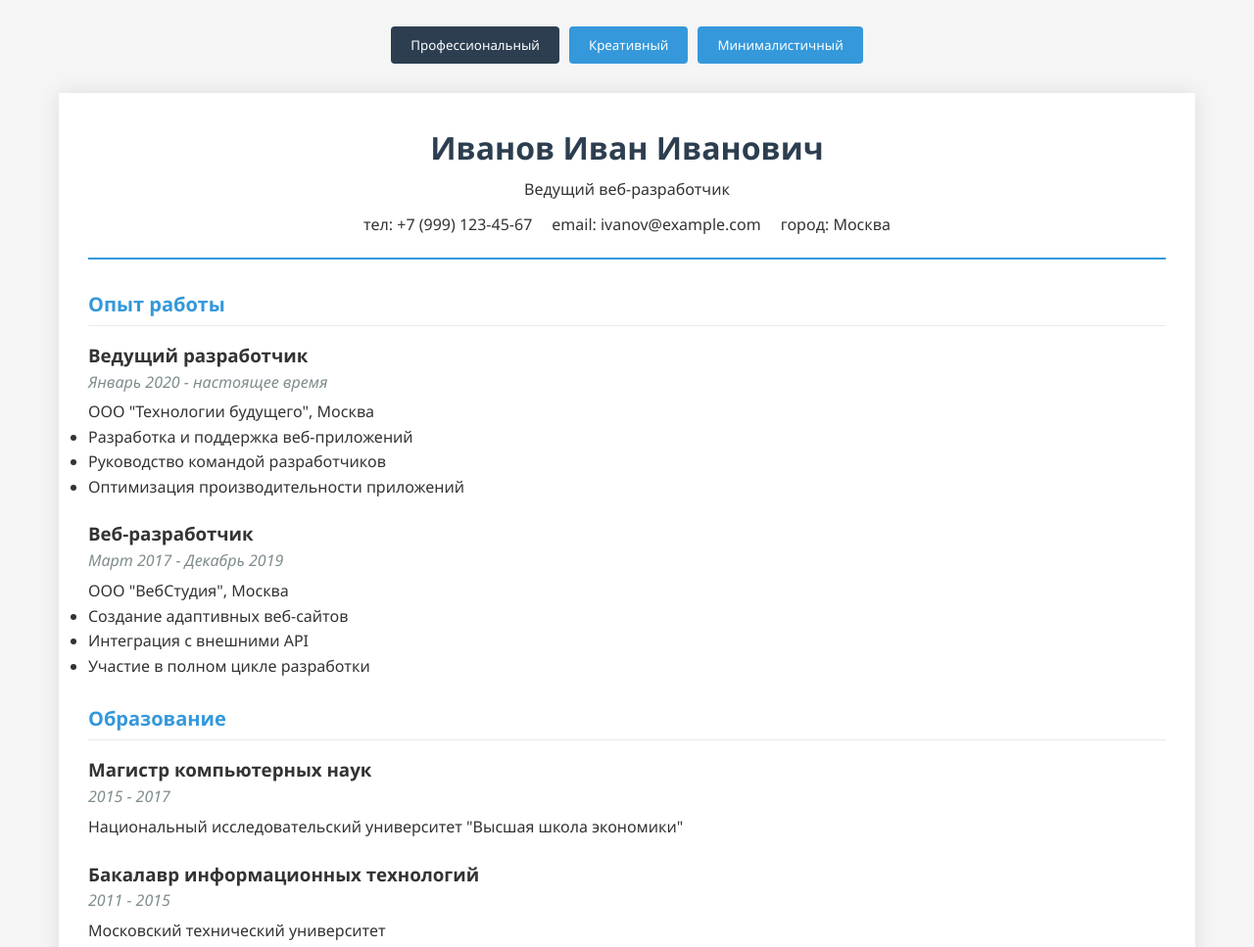
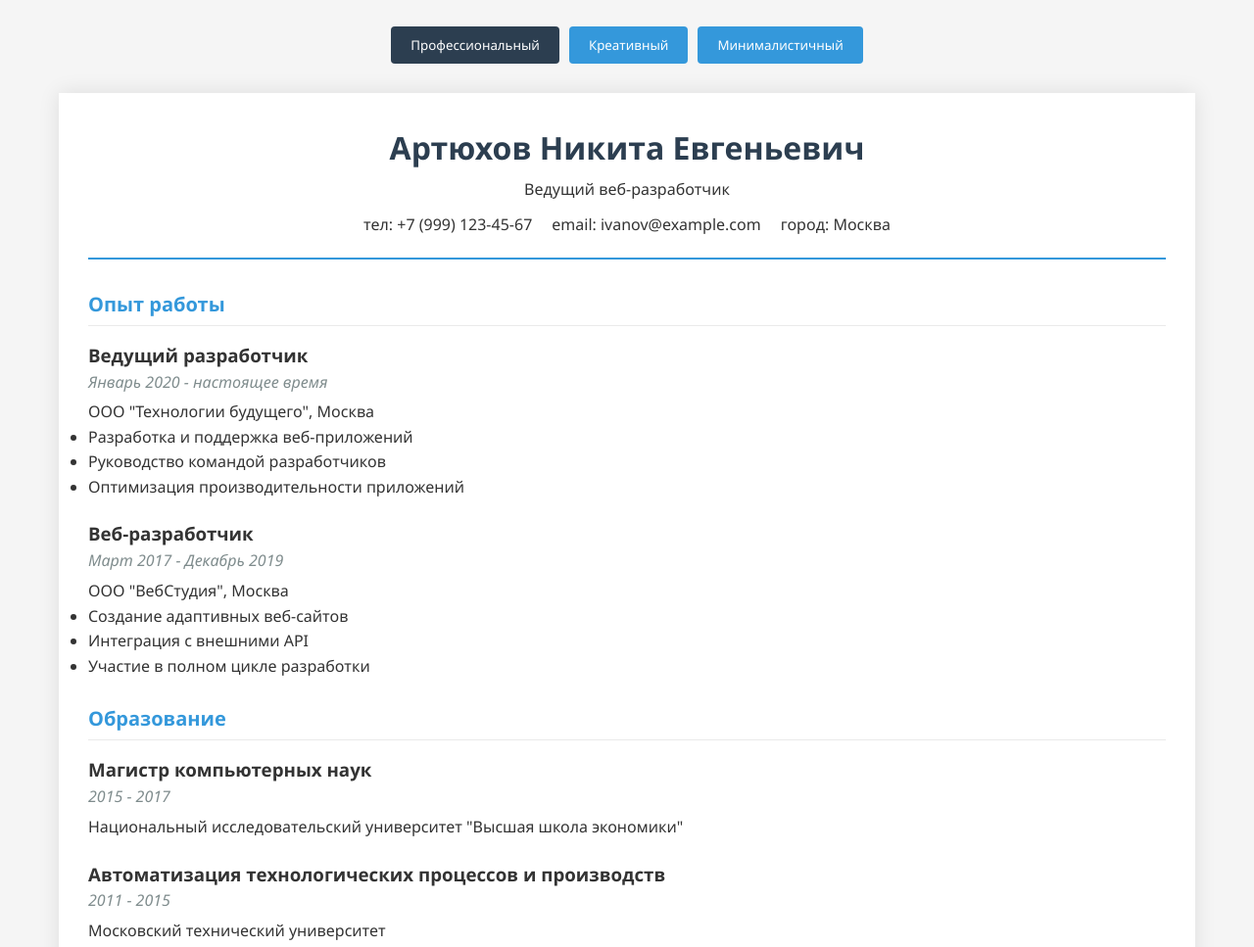
Before and after one commit to Nikita-proga/Nikita-proga.github.io, a plain HTML site: page index.html in a window 1280 px wide. Shown: the part 94-1061 px from the top of the page at 98% size. Drawn offline with Linux system fonts and the light colour scheme.

Commit message:
Update index.html

```diff
--- a/index.html
+++ b/index.html
@@ -250,7 +250,7 @@
         <!-- Шаблон 1: Профессиональный -->
         <div id="template1" class="resume-container template1">
             <div class="header">
-                <h1 class="name">Иванов Иван Иванович</h1>
+                <h1 class="name">Артюхов Никита Евгеньевич</h1>
                 <p class="title">Ведущий веб-разработчик</p>
                 <div class="contact-info">
                     <span>тел: +7 (999) 123-45-67</span>
@@ -293,7 +293,7 @@
                 </div>
 
                 <div class="education-item">
-                    <h3>Бакалавр информационных технологий</h3>
+                    <h3>Автоматизация технологических процессов и производств</h3>
                     <p class="date">2011 - 2015</p>
                     <p>Московский технический университет</p>
                 </div>
@@ -366,7 +366,7 @@
         <!-- Шаблон 3: Минималистичный -->
         <div id="template3" class="resume-container template3 hidden">
             <div class="header">
-                <h1 class="name">Иван Иванов</h1>
+                <h1 class="name">Карякин Павел Огрызович</h1>
                 <p class="title">Веб-разработчик</p>
             </div>
 
@@ -396,7 +396,7 @@
                 <h2 class="section-title">Образование</h2>
 
                 <div class="education-item">
-                    <h3>Магистр компьютерных наук</h3>
+                    <h3>У бабки под окном</h3>
                     <p class="date">2015 - 2017</p>
                     <p>Национальный исследовательский университет "Высшая школа экономики"</p>
                 </div>
```
